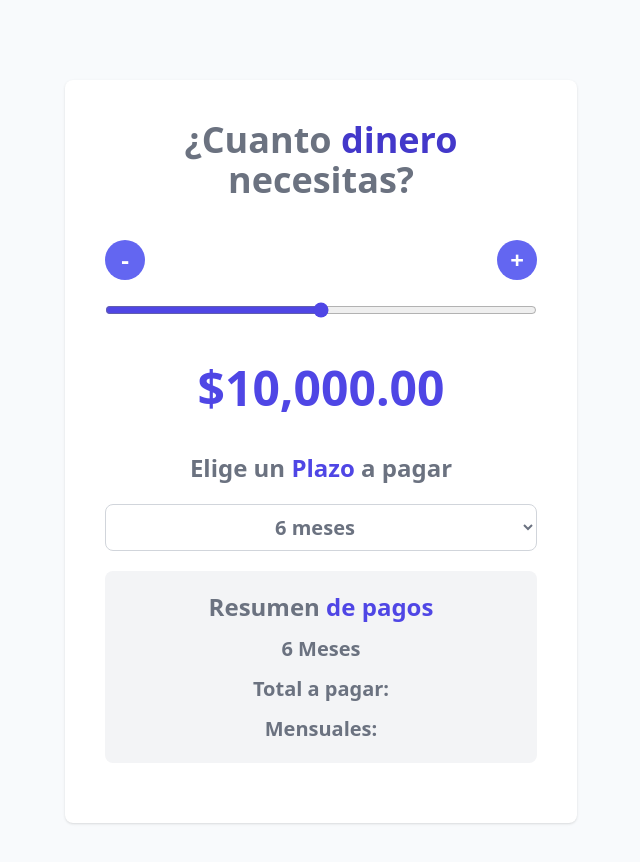
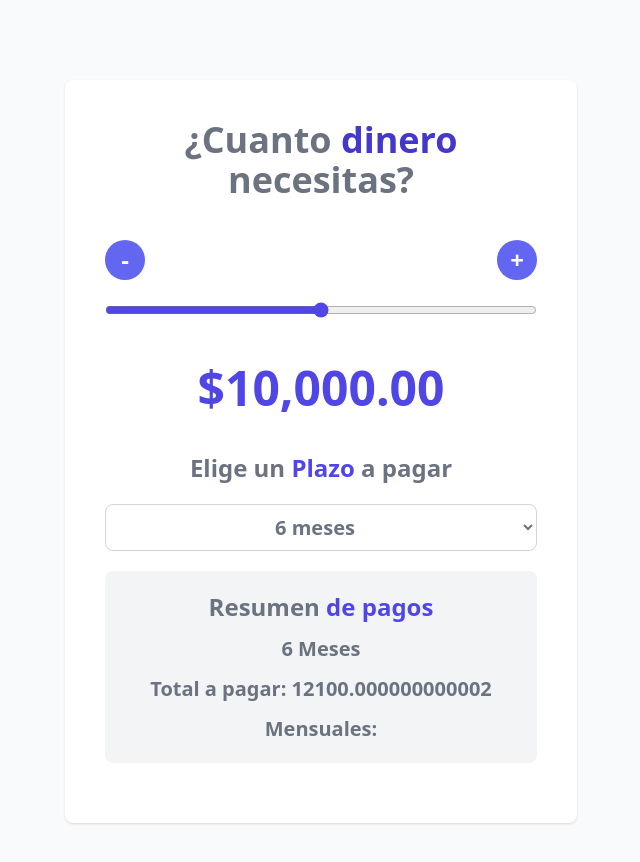
Before and after one commit to thejuanco/cotizador-prestamos-vue, a Vue app: page / in a window 1280 px wide. Shown: the top 862 px of the page, without its empty margins (319-959 px from the left). Built offline with nearby package versions, Linux system fonts and the light colour scheme.

Commit message:
Calcula el total a pagar

```diff
--- a/src/App.vue
+++ b/src/App.vue
@@ -2,6 +2,7 @@
   import { ref, reactive, computed } from 'vue';
   import Header from './components/Header.vue';
   import Button from './components/Button.vue';
+  import { calcularTotalPagar } from './helpers';
 
   const cantidad = ref(10000)
   // const state = reactive({
@@ -10,7 +11,8 @@
   const MIN = 0;
   const MAX = 20000;
   const STEP = 100;
-  const meses = ref(6)
+  const meses = ref(6);
+  const total = ref(calcularTotalPagar(cantidad.value, meses.value));
 
   //Sintaxis para options api
   // export default{
@@ -97,7 +99,7 @@
         </h2>
 
         <p class="text-xl text-gray-500 text-center font-bold">{{meses}} Meses</p>
-        <p class="text-xl text-gray-500 text-center font-bold">Total a pagar:</p>
+        <p class="text-xl text-gray-500 text-center font-bold">Total a pagar: {{total}}</p>
         <p class="text-xl text-gray-500 text-center font-bold">Mensuales:</p>
       </div>
     </div>
--- /dev/null
+++ b/src/helpers/index.js
@@ -0,0 +1,25 @@
+export const calcularTotalPagar = (cantidad, plazo) => {
+    let total;
+
+    //Mientras mayor la cantidad menor el interes para pagar
+    if(cantidad < 5000){
+        total = cantidad * 1.5;
+    } else if(cantidad > 5000 && cantidad < 10000){
+        total = cantidad * 1.4;
+    } else if(cantidad > 10000 && cantidad > 20000){
+        total = cantidad * 1.2;
+    } else {
+        total = cantidad * 1.1;
+    }
+
+    //plazo - más plazo, mayor interes
+    if(plazo === 6){
+        total *= 1.1;
+    } else if(plazo === 12){
+        total *= 1.2;
+    } else {
+        total *= 1.3;
+    }
+
+    return total;
+}
```
